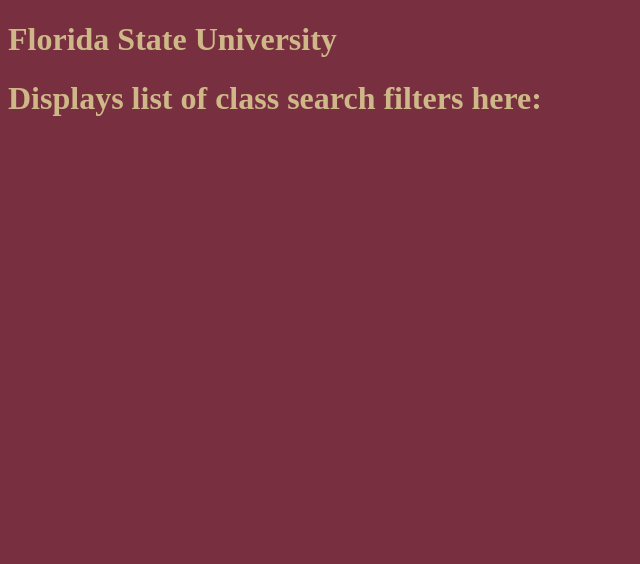
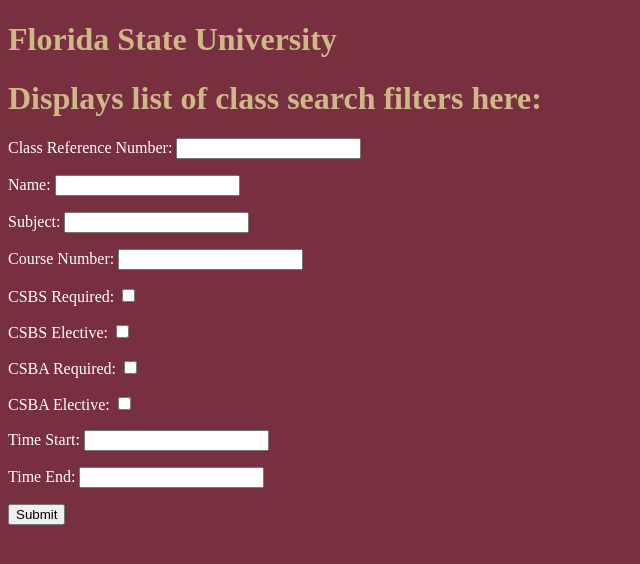
Before and after one commit to Viviansn/COP4710-Group-Project, a Django app: page /classes/add/ in a window 1280 px wide. Shown: the top 564 px of the page, without its empty margins (0-640 px from the left). Run offline with Django 3.2, Linux system fonts and the light colour scheme; the visitor is signed in with stand-in values (Sample User, id 1).

Commit message:
Update DB tables and create Form
Updated tables Class and Student and added Enrolled_In table. Also, created a Form class which is displayed when students want to add a new class based on search criteria.

```diff
--- /dev/null
+++ b/FSUClassSearch/classes/add/forms.py
@@ -0,0 +1,29 @@
+from django import forms
+from classes import models as model
+from django.db import models
+
+class SearchFilterForm(forms.ModelForm):
+    Professor = models.CharField(max_length=50, null=True, blank=True)
+    class Meta:
+        model = model.Class
+        fields = ['course_reference_number',
+                    'name',
+                    'subject_id',
+                    'number_id',
+                    'CSBS_Req',
+                    'CSBS_Elec',
+                    'CSBA_Req',
+                    'CSBA_Elec',
+                    'time_start',
+                    'time_end',
+                    ]
+        labels = {'course_reference_number' : 'Class Reference Number',
+                    'name' : 'Name',
+                    'subject_id' : 'Subject',
+                    'number_id' : 'Course Number',
+                    'CSBS_Req' : 'CSBS Required',
+                    'CSBS_Elec' : 'CSBS Elective',
+                    'CSBA_Req' : 'CSBA Required',
+                    'CSBA_Elec' : 'CSBA Elective',
+                    'time_start' : 'Time Start',
+                    'time_end' : 'Time End'}
--- a/FSUClassSearch/classes/add/templates/add/add_home.html
+++ b/FSUClassSearch/classes/add/templates/add/add_home.html
@@ -2,6 +2,12 @@
 
 {% block content %}
     <h1>Displays list of class search filters here:</h1>
+    <form class="site-form" action="{% url 'classes:add:home' %}" method="POST">
+        {% csrf_token %}
+        {{ form.as_p }}
+        <input type="submit" value="Submit">
+    </form>
+
 
 
 {% endblock %}
--- a/FSUClassSearch/classes/add/views.py
+++ b/FSUClassSearch/classes/add/views.py
@@ -1,10 +1,19 @@
 from django.shortcuts import render
 from django.contrib.auth.decorators import login_required
+from . import forms
 # Create your views here.
 
 @login_required(login_url='login')
 def home(request):
-    return render(request, 'add/add_home.html')
+    if request.method == 'POST':
+        form = forms.SearchFilterForm(request.POST)
+        if form.is_valid():
+            print(form.cleaned_data['name'])
+
+    else:
+        form = forms.SearchFilterForm()
+
+    return render(request, 'add/add_home.html', {'form': form})
 
 @login_required(login_url='login')
 def results(request):
--- a/FSUClassSearch/classes/admin.py
+++ b/FSUClassSearch/classes/admin.py
@@ -1,7 +1,8 @@
 from django.contrib import admin
-from .models import Student, Professor, Class
+from .models import Student, Professor, Class, Enrolled_In
 # Register your models here.
 
 admin.site.register(Student)
 admin.site.register(Professor)
 admin.site.register(Class)
+admin.site.register(Enrolled_In)
--- a/FSUClassSearch/classes/models.py
+++ b/FSUClassSearch/classes/models.py
@@ -8,9 +8,10 @@
     first_name = models.CharField(max_length=20)
     last_name = models.CharField(max_length=20)
     major = models.CharField(max_length=50)
+    semester = models.IntegerField()
 
     def __str__(self):
-        return self.FSUID
+        return self.FSUID.username
 
 class Professor(models.Model):
     FSUID = models.OneToOneField(User, on_delete=models.CASCADE, primary_key=True)
@@ -22,12 +23,15 @@
         return self.FSUID.username
 
 class Class(models.Model):
-    subject_id = models.CharField(max_length=3)
-    number_id = models.CharField(max_length=4)
-    section = models.CharField(max_length=4)
-    semester = models.CharField(max_length=6)
-    year = models.IntegerField()
-    professor_id = models.ForeignKey(User, on_delete=models.CASCADE)
+    course_reference_number = models.CharField(max_length=6, primary_key=True)
+    name = models.CharField(max_length=60)        #i.e., Programming I
+    description = models.TextField(null=True, blank=True)    # includes keywords like C++, arrays, for loops
+    subject_id = models.CharField(max_length=3)   #i.e., COP
+    number_id = models.CharField(max_length=4)    #i.e., 3014 (combined w/ line above makes COP3014)
+    section = models.IntegerField()
+    semester = models.CharField(max_length=6)     # values: FALL, SPRING, SUMMER
+    year = models.IntegerField()                  # i.e., 2021
+    professor_id = models.ForeignKey(Professor, on_delete=models.CASCADE)
     CSBS_Req = models.BooleanField(default=False, blank=True)
     CSBS_Elec = models.BooleanField(default=False, blank=True)
     CSBA_Req = models.BooleanField(default=False, blank=True)
@@ -43,6 +47,15 @@
     recitation_time_start = models.TimeField(null=True, blank=True)
     recitation_time_end = models.TimeField(null=True, blank=True)
     recitation_location = models.CharField(max_length=10, null=True, blank=True)
+    recommended_semester = models.IntegerField(null=True, blank=True)
 
     def __str__(self):
-        return self.subject_id + self.number_id + '-' + self.section
+        return self.subject_id + self.number_id + '-' + str(self.section).zfill(4) + ' (#' + self.course_reference_number + ')'
+
+
+class Enrolled_In(models.Model):
+    FSUID = models.ForeignKey(Student, on_delete=models.CASCADE)
+    course_reference_number = models.ForeignKey(Class, on_delete=models.CASCADE)
+
+    def __str__(self):
+        return self.FSUID.username + ' - ' + self.course_reference_number
--- a/FSUClassSearch/classes/templates/classes/home.html
+++ b/FSUClassSearch/classes/templates/classes/home.html
@@ -1,7 +1,7 @@
 {% extends 'base_layout.html' %}
 
 {% block content %}
-    <h1>Home page</h1>
+    <h1>Home page - {{user}}</h1>
     <h2>You are logged in.</h2>
     <h2>"View" button here</h2>
     <button>
```
Also changed, not shown: FSUClassSearch/classes/views.py (+2 -5 lines), FSUClassSearch/classes/migrations/0004_auto_20201117_1620.py (added), FSUClassSearch/classes/migrations/0005_auto_20201117_1642.py (added).
